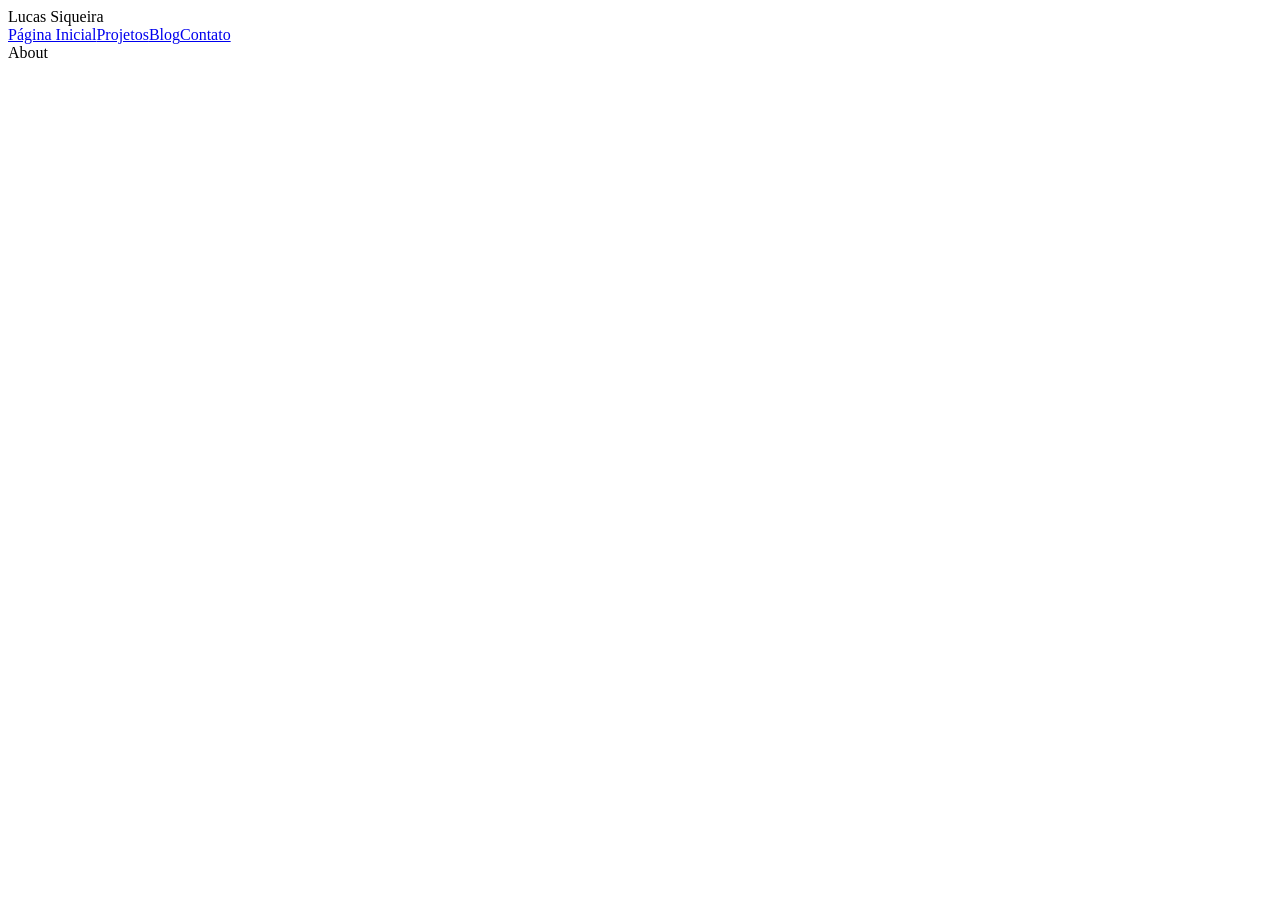
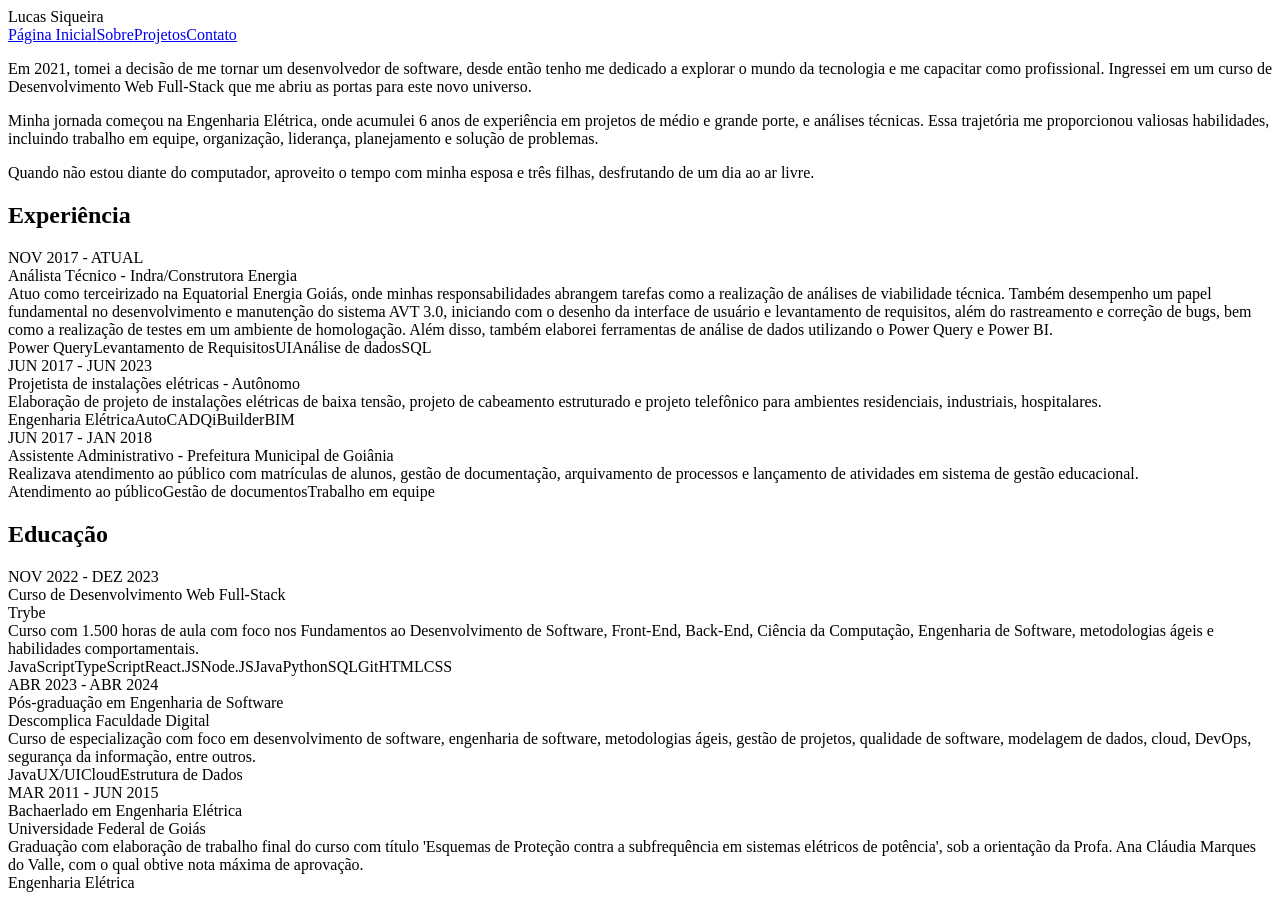
Before and after one commit to lucasiqueira/portfolio, a React (Vite) app in the folder frontend/: page /about in a window 1280 px wide. Before the commit the page ends 800 px from the top, so only its background shows below. Built offline with nearby package versions, Linux system fonts and the light colour scheme.

Commit message:
feat: implements about page components

```diff
--- /dev/null
+++ b/frontend/src/components/EducationCard.tsx
@@ -0,0 +1,27 @@
+import React from 'react';
+import { EducationType } from '../types/EducationType';
+
+const EducationCard: React.FC<{course: EducationType}> = ({course}) => {
+  const { timePeriod: { start, end }, institution, courseTitle, description, skills } = course;
+  return (
+    <div>
+      <div>{start.toUpperCase()} - {end.toUpperCase()}</div>
+      <div>
+        <div>{courseTitle}</div>
+        <div>{institution}</div>
+        <div>{description}</div>
+        <div>
+          {
+            skills.map((skill, index) => {
+              return (
+                <span key={index} className="skill-tag">{skill}</span>
+              )
+            })
+          }
+        </div>
+      </div>
+    </div>
+  )
+}
+
+export default EducationCard;
--- /dev/null
+++ b/frontend/src/components/EducationSection.tsx
@@ -0,0 +1,21 @@
+import React from 'react';
+import { EducationType } from '../types/EducationType';
+import EducationCard from './EducationCard';
+
+const FormationSection: React.FC<{education: EducationType[]}> = ({education}) => {
+  return (
+    <section>
+      {
+        education.map((course: EducationType, index: number) => {
+          if (JSON.parse(course.show)) {
+            return (
+              <EducationCard key={index} course={course} />
+            )
+          }
+        })
+      }
+    </section>
+  )
+}
+
+export default FormationSection;
--- a/frontend/src/components/Header.tsx
+++ b/frontend/src/components/Header.tsx
@@ -7,8 +7,9 @@ const Header: React.FC = () => {
       <div>Lucas Siqueira</div>
       <div>
         <Link to="/">Página Inicial</Link>
+        <Link to="/about">Sobre</Link>
         <Link to="/projects">Projetos</Link>
-        <Link to="/blog">Blog</Link>
+        {/* <Link to="/blog">Blog</Link> */}
         <Link to="/contact">Contato</Link>
       </div>
     </header>
--- /dev/null
+++ b/frontend/src/components/ProfessionalCard.tsx
@@ -0,0 +1,26 @@
+import React from 'react';
+import { ExperienceType } from '../types/ExperienceType';
+
+const ProfessionalCard: React.FC<{ experience: ExperienceType }> = ({ experience }) => {
+  const { timePeriod: { start, end }, employer, lastRole, roleDescription, skills } = experience;
+  return (
+    <div>
+      <div>{start.toUpperCase()} - {end.toUpperCase()}</div>
+      <div>
+        <div>{lastRole} - {employer}</div>
+        <div>{roleDescription}</div>
+        <div>
+          {
+            skills.map((skill, index) => {
+              return (
+                <span key={index} className="skill-tag">{skill}</span>
+              )
+            })
+          }
+        </div>
+      </div>
+    </div>
+  );
+};
+
+export default ProfessionalCard;
--- /dev/null
+++ b/frontend/src/components/ProfessionalSection.tsx
@@ -0,0 +1,21 @@
+import React from 'react'
+import { ExperienceType } from '../types/ExperienceType'
+import ProfessionalCard from './ProfessionalCard'
+
+const ProfessionalSection: React.FC<{experiences: ExperienceType[]}> = ({experiences}) => {
+  return (
+    <section>
+      {
+        experiences.map((experience: ExperienceType, index: number) => {
+          if (JSON.parse(experience.show)) {
+            return (
+              <ProfessionalCard key={index} experience={experience} />
+            )
+          }
+        })
+      }
+    </section>
+  )
+}
+
+export default ProfessionalSection;
--- a/frontend/src/pages/About.tsx
+++ b/frontend/src/pages/About.tsx
@@ -1,13 +1,30 @@
 import React from 'react'
 import Header from '../components/Header'
+import aboutData from '../data/about.json';
+import ProfessionalSection from '../components/ProfessionalSection';
+import EducationSection from '../components/EducationSection';
 
 const About: React.FC = () => {
   return (
     <>
       <Header />
-      <div>About</div>
+      <section>
+        <div>
+          {
+            aboutData.pt.description.map((paragraph: string, index: number) => {
+              return (
+                <p key={index}>{paragraph}</p>
+              )
+            })
+          }
+        </div>
+      </section>
+      <h2>Experiência</h2>
+      <ProfessionalSection experiences={aboutData.pt.experiences} />
+      <h2>Educação</h2>
+      <EducationSection education={aboutData.pt.education} />
     </>
   )
 }
 
-export default About
+export default About;
--- /dev/null
+++ b/frontend/src/types/EducationType.ts
@@ -0,0 +1,11 @@
+export type EducationType = {
+  timePeriod: {
+    start: string;
+    end: string;
+  };
+  show: string;
+  institution: string;
+  courseTitle: string;
+  description: string;
+  skills: string[];
+};
--- /dev/null
+++ b/frontend/src/types/ExperienceType.ts
@@ -0,0 +1,21 @@
+export type ExperienceType = {
+  timePeriod: {
+    start: string;
+    end: string;
+  };
+  show: string;
+  employer: string;
+  lastRole: string;
+  location: string;
+  roleDescription: string;
+  skills: string[];
+  pastRoles?: pastRoles[];
+};
+
+type pastRoles = {
+  timePeriod: {
+    start: string;
+    end: string;
+  };
+  role: string;
+};
```
